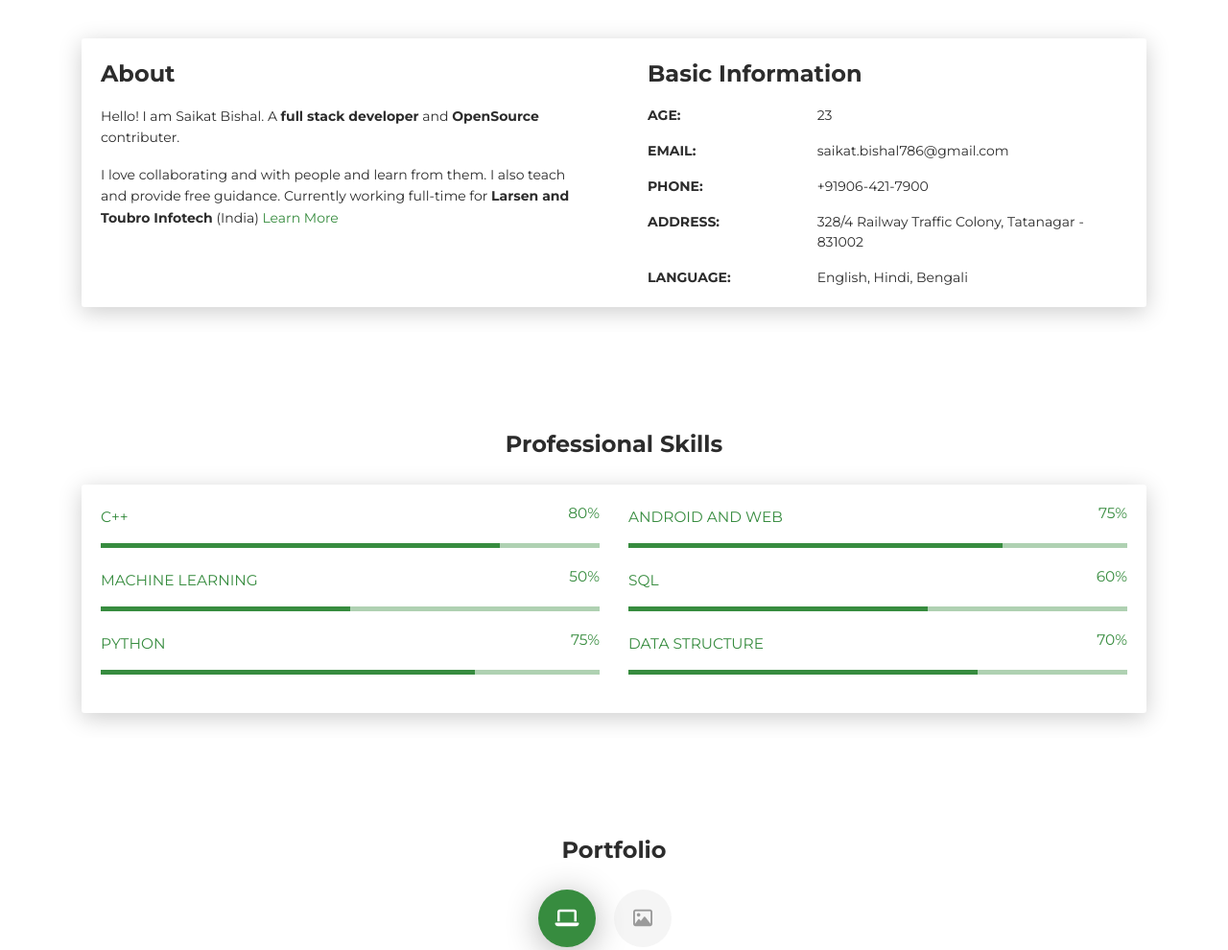
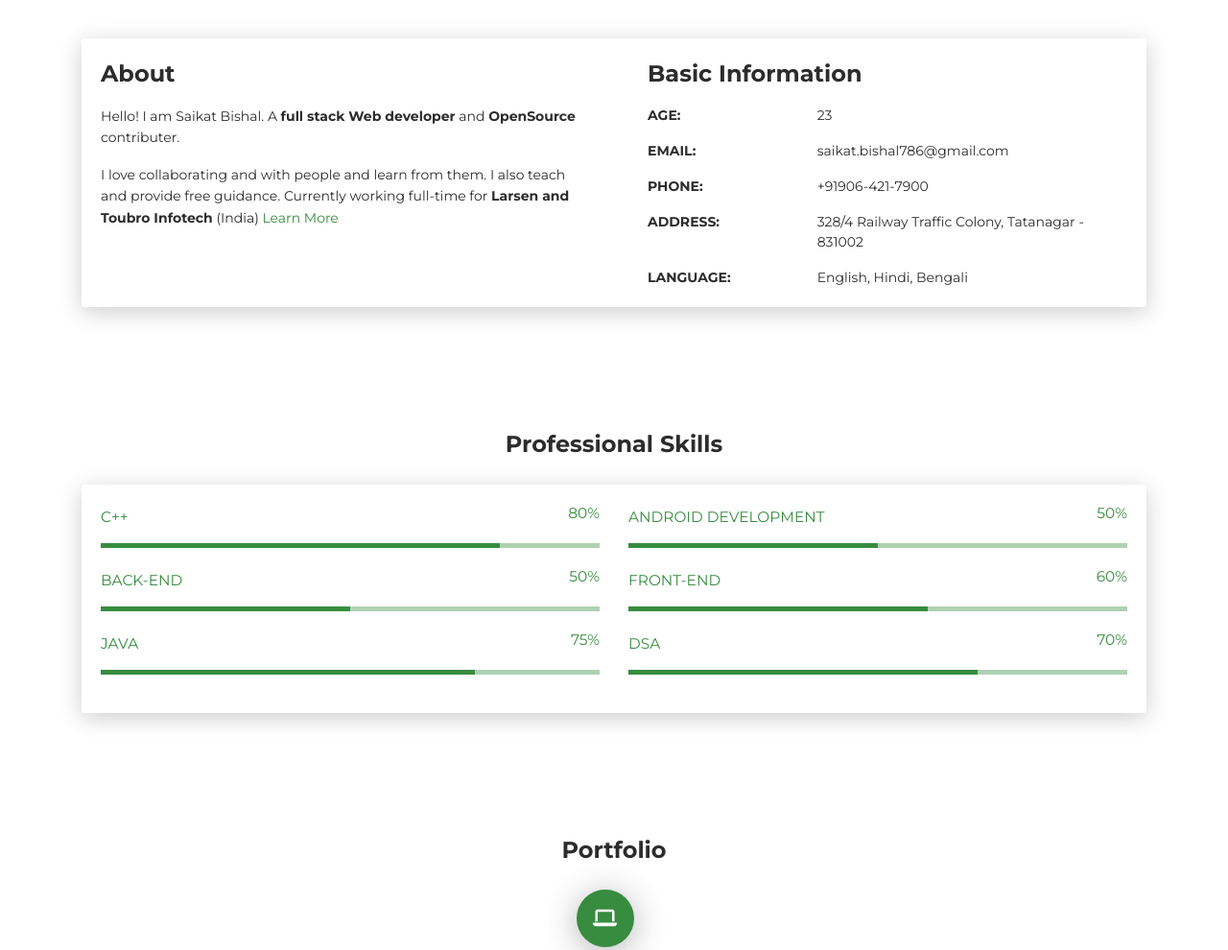
Before and after one commit to saikatbishal/resume, a website: page public/index.html in a window 1280 px wide. Shown: the part 580-1570 px from the top of the page at 96% size. Drawn offline with Linux system fonts and the light colour scheme.

Commit message:
oct-27-21-commit-1

```diff
--- a/public/index.html
+++ b/public/index.html
@@ -73,7 +73,7 @@
         <div class="col-lg-6 col-md-12">
           <div class="card-body">
             <div class="h4 mt-0 title">About</div>
-            <p>Hello! I am Saikat Bishal. A <b> full stack developer</b> and <b>OpenSource</b> contributer.</p>
+            <p>Hello! I am Saikat Bishal. A <b> full stack Web developer</b> and <b>OpenSource</b> contributer.</p>
             <p>I love collaborating and with people and learn from them. I also teach and provide  free guidance. Currently working full-time for <strong>Larsen and Toubro Infotech</strong> (India)  <a href="#" target="_blank">Learn More</a></p>
           </div>
         </div>
@@ -120,23 +120,23 @@
             </div>
           </div>
           <div class="col-md-6">
-            <div class="progress-container progress-primary"><span class="progress-badge">Android and Web</span>
+            <div class="progress-container progress-primary"><span class="progress-badge">Android Development</span>
               <div class="progress">
-                <div class="progress-bar progress-bar-primary" data-aos="progress-full" data-aos-offset="10" data-aos-duration="2000" role="progressbar" aria-valuenow="60" aria-valuemin="0" aria-valuemax="100" style="width: 75%;"></div><span class="progress-value">75%</span>
+                <div class="progress-bar progress-bar-primary" data-aos="progress-full" data-aos-offset="10" data-aos-duration="2000" role="progressbar" aria-valuenow="60" aria-valuemin="0" aria-valuemax="100" style="width: 50%;"></div><span class="progress-value">50%</span>
               </div>
             </div>
           </div>
         </div>
         <div class="row">
           <div class="col-md-6">
-            <div class="progress-container progress-primary"><span class="progress-badge">Machine Learning</span>
+            <div class="progress-container progress-primary"><span class="progress-badge">Back-End</span>
               <div class="progress">
                 <div class="progress-bar progress-bar-primary" data-aos="progress-full" data-aos-offset="10" data-aos-duration="2000" role="progressbar" aria-valuenow="60" aria-valuemin="0" aria-valuemax="100" style="width: 50%;"></div><span class="progress-value">50%</span>
               </div>
             </div>
           </div>
           <div class="col-md-6">
-            <div class="progress-container progress-primary"><span class="progress-badge">SQL</span>
+            <div class="progress-container progress-primary"><span class="progress-badge">Front-End</span>
               <div class="progress">
                 <div class="progress-bar progress-bar-primary" data-aos="progress-full" data-aos-offset="10" data-aos-duration="2000" role="progressbar" aria-valuenow="60" aria-valuemin="0" aria-valuemax="100" style="width: 60%;"></div><span class="progress-value">60%</span>
               </div>
@@ -145,14 +145,14 @@
         </div>
         <div class="row">
           <div class="col-md-6">
-            <div class="progress-container progress-primary"><span class="progress-badge">Python</span>
+            <div class="progress-container progress-primary"><span class="progress-badge">Java</span>
               <div class="progress">
                 <div class="progress-bar progress-bar-primary" data-aos="progress-full" data-aos-offset="10" data-aos-duration="2000" role="progressbar" aria-valuenow="60" aria-valuemin="0" aria-valuemax="100" style="width: 75%;"></div><span class="progress-value">75%</span>
               </div>
             </div>
           </div>
           <div class="col-md-6">
-            <div class="progress-container progress-primary"><span class="progress-badge">Data Structure</span>
+            <div class="progress-container progress-primary"><span class="progress-badge">DSA</span>
               <div class="progress">
                 <div class="progress-bar progress-bar-primary" data-aos="progress-full" data-aos-offset="10" data-aos-duration="2000" role="progressbar" aria-valuenow="60" aria-valuemin="0" aria-valuemax="100" style="width: 70%;"></div><span class="progress-value">70%</span>
               </div>
@@ -171,7 +171,7 @@
         <div class="nav-align-center">
           <ul class="nav nav-pills nav-pills-primary" role="tablist">
             <li class="nav-item"><a class="nav-link active" data-toggle="tab" href="#android-development" role="tablist"><i class="fa fa-laptop" aria-hidden="true"></i></a></li>
-            <li class="nav-item"><a class="nav-link" data-toggle="tab" href="#graphic-design" role="tablist"><i class="fa fa-picture-o" aria-hidden="true"></i></a></li>
+            <!-- <li class="nav-item"><a class="nav-link" data-toggle="tab" href="#graphic-design" role="tablist"><i class="fa fa-picture-o" aria-hidden="true"></i></a></li> -->
             <!-- <li class="nav-item"><a class="nav-link" data-toggle="tab" href="#Photography" role="tablist"><i class="fa fa-camera" aria-hidden="true"></i></a></li> -->
           </ul>
         </div>
@@ -186,14 +186,14 @@
                   <figure class="cc-effect"><img src="images/project-1.jpg" alt="Image"/>
                     <figcaption>
                       <div class="h4">Recent Project</div>
-                      <p>Android Development</p>
+                      <p>Expense Tracker</p>
                     </figcaption>
                   </figure></a></div>
               <div class="cc-porfolio-image img-raised" data-aos="fade-up" data-aos-anchor-placement="top-bottom"><a href="#android-development">
                   <figure class="cc-effect"><img src="images/project-2.jpg" alt="Image"/>
                     <figcaption>
-                      <div class="h4">Startup Project</div>
-                      <p>Codesthaan</p>
+                      <div class="h4">Front-End</div>
+                      <p>Expense-Tracker</p>
                     </figcaption>
                   </figure></a></div>
             </div>
@@ -201,22 +201,22 @@
               <div class="cc-porfolio-image img-raised" data-aos="fade-up" data-aos-anchor-placement="top-bottom"><a href="#android-development">
                   <figure class="cc-effect"><img src="images/project-3.jpg" alt="Image"/>
                     <figcaption>
-                      <div class="h4">Competitive Coding</div>
-                      <p>Codechef</p>
+                      <div class="h4">Open Source</div>
+                      <p>GitHub</p>
                     </figcaption>
                   </figure></a></div>
               <div class="cc-porfolio-image img-raised" data-aos="fade-up" data-aos-anchor-placement="top-bottom"><a href="#android-development">
                   <figure class="cc-effect"><img src="images/project-4.jpg" alt="Image"/>
                     <figcaption>
-                      <div class="h4"> Machine Learning</div>
-                      <p>Image Classification</p>
+                      <div class="h4">UI/UX</div>
+                      <p>Photoshop and Illustrator</p>
                     </figcaption>
                   </figure></a></div>
             </div>
           </div>
         </div>
       </div>
-      <div class="tab-pane" id="graphic-design" role="tabpanel">
+      <!-- <div class="tab-pane" id="graphic-design" role="tabpanel">
         <div class="ml-auto mr-auto">
           <div class="row">
             <div class="col-md-6">
@@ -253,7 +253,7 @@
             </div>
           </div>
         </div>
-      </div>
+      </div> -->
       <!-- <div class="tab-pane" id="Photography" role="tabpanel"></div>
         <div class="ml-auto mr-auto">
           <div class="row">
```
